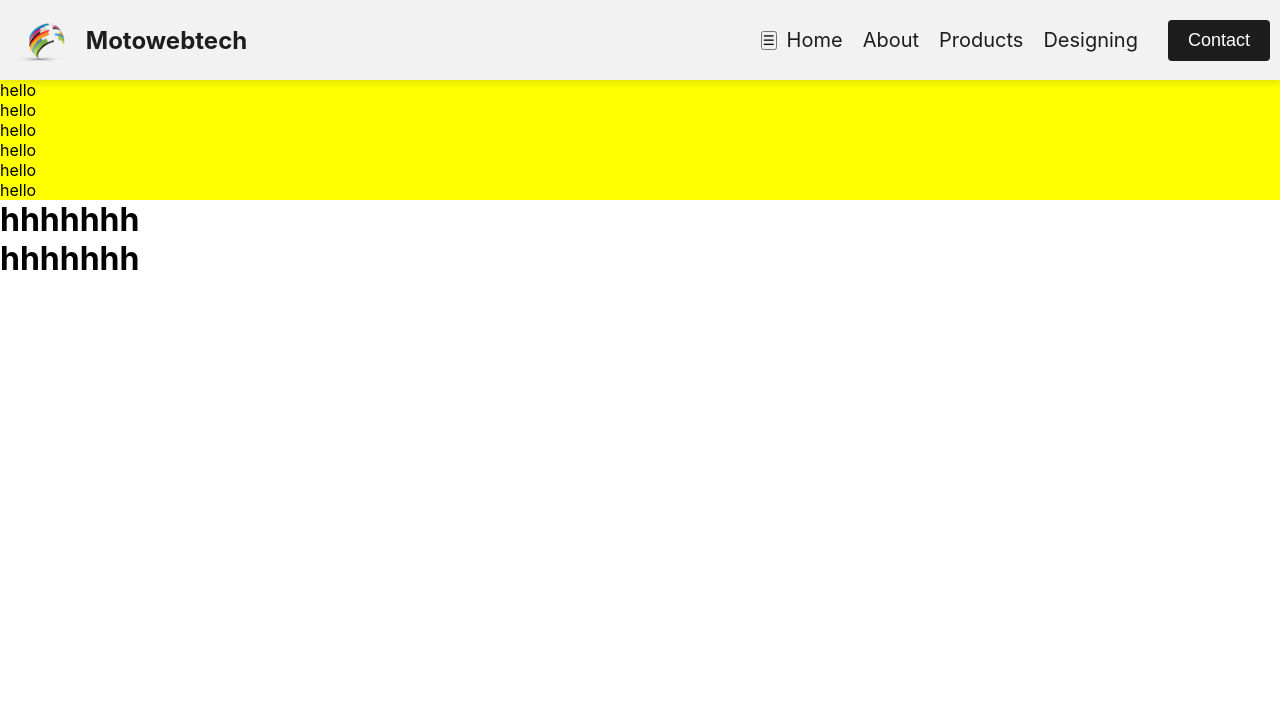
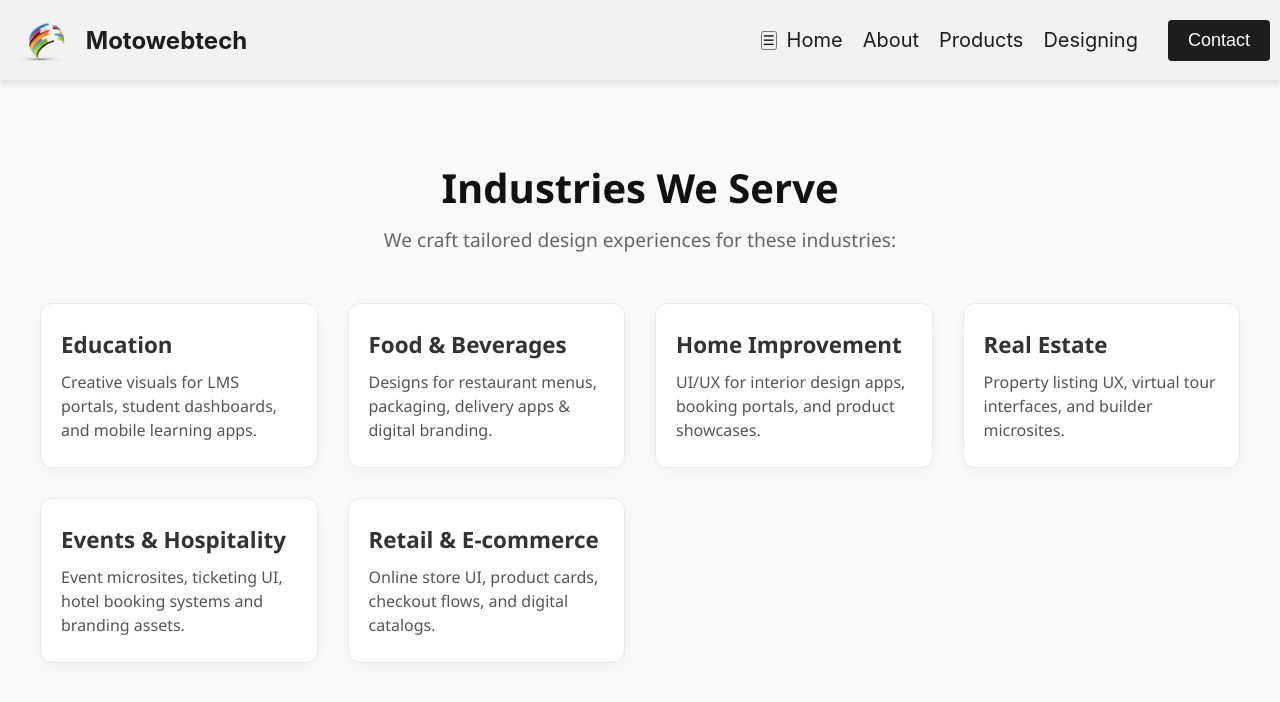
Before and after one commit to shanky2113/moto, a React (Create React App) app: page /About in a window 1280 px wide. Shown: the top 702 px of the page. Built offline with nearby package versions, Linux system fonts and the light colour scheme.

Commit message:
new update

```diff
--- a/src/Components/About.css
+++ b/src/Components/About.css
@@ -1,5 +1,59 @@
-.set-col{
-   background-color: yellow;
+.industries-section {
+  padding: 80px 20px;
+  background: #f9f9fb;
+  font-family: 'Segoe UI', Tahoma, Geneva, Verdana, sans-serif;
+  color: #222;
+}
 
+.container {
+  max-width: 1200px;
+  margin: auto;
+}
 
+.section-title {
+  font-size: 2.5rem;
+  font-weight: 700;
+  margin-bottom: 10px;
+  text-align: center;
+  color: #111;
 }
+
+.section-subtitle {
+  font-size: 1.2rem;
+  color: #666;
+  text-align: center;
+  margin-bottom: 50px;
+}
+
+.industries-grid {
+  display: grid;
+  grid-template-columns: repeat(auto-fit, minmax(260px, 1fr));
+  gap: 30px;
+}
+
+.industry-card {
+  background: #fff;
+  border: 1px solid #eaeaea;
+  border-radius: 12px;
+  padding: 25px 20px;
+  box-shadow: 0 5px 20px rgba(0, 0, 0, 0.04);
+  transition: all 0.3s ease-in-out;
+}
+
+.industry-card:hover {
+  transform: translateY(-6px);
+  border-color: #d0d0ff;
+  box-shadow: 0 8px 30px rgba(0, 0, 0, 0.06);
+}
+
+.industry-card h3 {
+  font-size: 1.4rem;
+  margin-bottom: 10px;
+  color: #333;
+}
+
+.industry-card p {
+  font-size: 1rem;
+  color: #555;
+  line-height: 1.5;
+}
--- a/src/Components/About.jsx
+++ b/src/Components/About.jsx
@@ -1,41 +1,50 @@
-import React from 'react'
-import '../Components/About.css';
+import React from 'react';
+import './About.css';
 
-function About() {
+const industries = [
+  {
+    title: 'Education',
+    description: 'Creative visuals for LMS portals, student dashboards, and mobile learning apps.',
+  },
+  {
+    title: 'Food & Beverages',
+    description: 'Designs for restaurant menus, packaging, delivery apps & digital branding.',
+  },
+  {
+    title: 'Home Improvement',
+    description: 'UI/UX for interior design apps, booking portals, and product showcases.',
+  },
+  {
+    title: 'Real Estate',
+    description: 'Property listing UX, virtual tour interfaces, and builder microsites.',
+  },
+  {
+    title: 'Events & Hospitality',
+    description: 'Event microsites, ticketing UI, hotel booking systems and branding assets.',
+  },
+  {
+    title: 'Retail & E-commerce',
+    description: 'Online store UI, product cards, checkout flows, and digital catalogs.',
+  },
+];
+
+const IndustriesSection = () => {
   return (
-   <>
-   <div className='row set-col col333'>
-    <div className='col-sm-2 col333'>
-<p> hello</p>
-    </div>
-    <div className='col-sm-2 col333'>
-<p> hello</p>
+    <section className="industries-section">
+      <div className="container">
+        <h2 className="section-title">Industries We Serve</h2>
+        <p className="section-subtitle">We craft tailored design experiences for these industries:</p>
+        <div className="industries-grid">
+          {industries.map((industry, idx) => (
+            <div key={idx} className="industry-card">
+              <h3>{industry.title}</h3>
+              <p>{industry.description}</p>
+            </div>
+          ))}
+        </div>
+      </div>
+    </section>
+  );
+};
 
-    </div>
-    <div className='col-sm-2 col333'>
-<p> hello</p>
-    </div>
-        <div className='col-sm-2 col333'>
-<p> hello</p>
-    </div>
-    <div className='col-sm-2 col333'>
-<p> hello</p>
-    </div>
-    <div className='col-sm-2 col333'>
-<p> hello</p>
-    </div>
-
-   </div>
-   <div className='row'>
-     <div className='col-6'>
-<h1>hhhhhhh</h1>
-     </div>
-     <div className='col-6'>
-<h1>hhhhhhh</h1>
-     </div>
-   </div>
-   </>
-  )
-}
-
-export default About
+export default IndustriesSection;
--- a/src/Components/Designing.css
+++ b/src/Components/Designing.css
@@ -301,7 +301,6 @@ h2 {
   align-items: stretch;
   gap: 40px;
   flex-wrap: wrap;
-  margin-top: 30px;
   width: 100%;
   max-width: 1200px;
 }
@@ -312,7 +311,7 @@ h2 {
   min-width: auto;
   background-color: #ffffff;
   padding: 20px 15px;
-  padding-top: 50PX;
+  padding-top: 40PX;
   border-radius: 16px;
   box-shadow: 0 6px 24px rgba(0, 0, 0, 0.08);
   transition: transform 0.3s ease, box-shadow 0.3s ease;
@@ -343,7 +342,7 @@ h2 {
   margin-top: 20px;
   font-size: 16px;
   padding: 10px 24px;
-  background: #e0bf04;
+  background: #0052aa;
   border: none;
   border-radius: 8px;
   color: #fff;
--- a/src/Components/Designing.jsx
+++ b/src/Components/Designing.jsx
@@ -77,9 +77,9 @@ function Designing() {
         </div>
       </div>
       <div className='why-us'>
+              <h2> Industries we serve </h2>
               <h2> What we Design <br></br> Great Design Build Better Get Success</h2>
               <p>we at motowetech define client real need to get access to digital world</p>
-              <button> Tools We Use</button>
               <div className="section-row">
         <div className="action-box">
         <div className="icon-grid">
```
